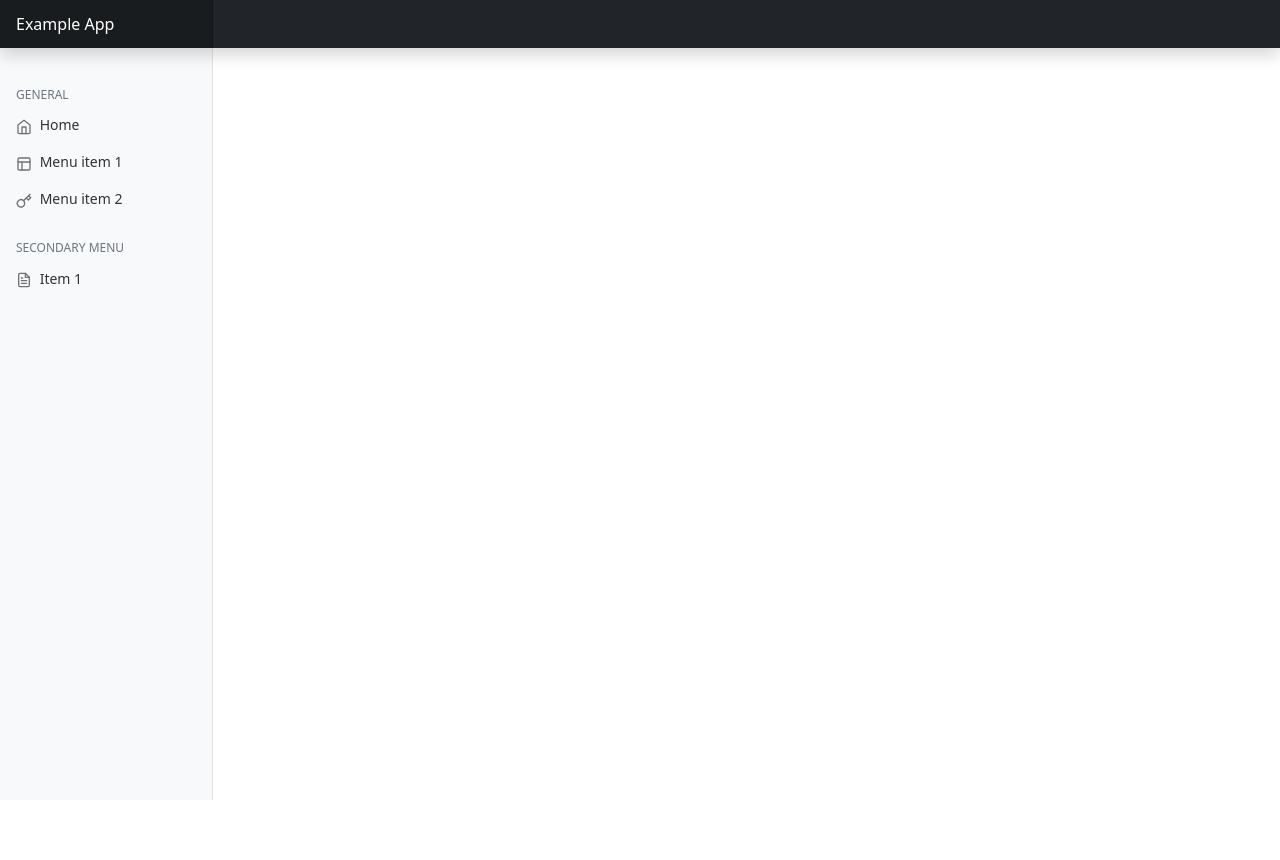
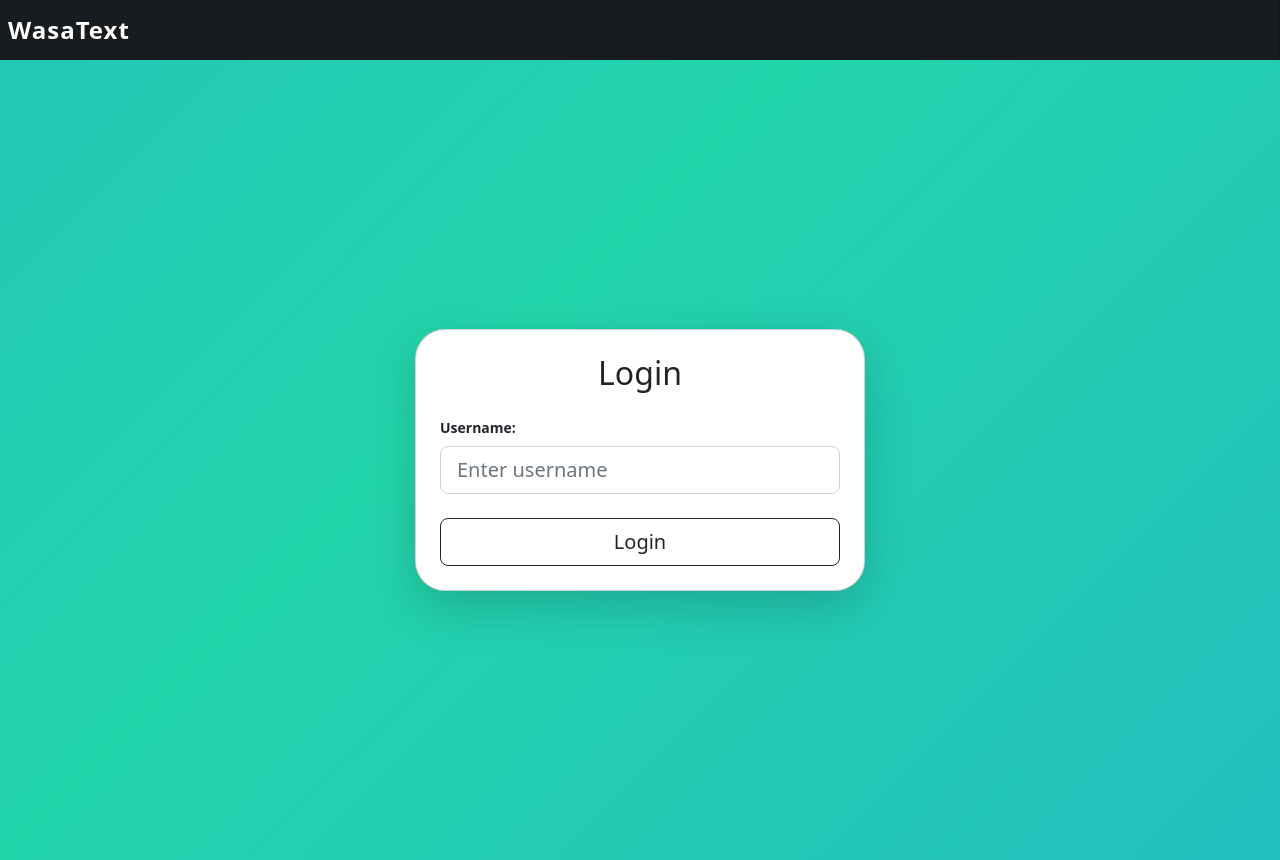
Before and after one commit to maisto1/WasaText, a Vue app in the folder webui/: page /#/login in a window 1280 px wide. Before the commit the page ends 800 px from the top, so only its background shows below. Built offline with nearby package versions, Linux system fonts and the light colour scheme.

Commit message:
add LoginView and change name to username

```diff
--- a/webui/index.html
+++ b/webui/index.html
@@ -1,7 +1,7 @@
 <!DOCTYPE html>
 <html lang="en">
 <head>
-	<title>Example app</title>
+	<title>WasaText</title>
 	<meta charset="UTF-8">
 	<link rel="icon" href="/favicon.ico"/>
 	<meta name="viewport" content="width=device-width, initial-scale=1">
--- a/webui/src/App.vue
+++ b/webui/src/App.vue
@@ -1,67 +1,31 @@
 <script setup>
 import { RouterLink, RouterView } from 'vue-router'
 </script>
-<script>
-export default {}
-</script>
 
 <template>
-
-	<header class="navbar navbar-dark sticky-top bg-dark flex-md-nowrap p-0 shadow">
-		<a class="navbar-brand col-md-3 col-lg-2 me-0 px-3 fs-6" href="#/">Example App</a>
-		<button class="navbar-toggler position-absolute d-md-none collapsed" type="button" data-bs-toggle="collapse" data-bs-target="#sidebarMenu" aria-controls="sidebarMenu" aria-expanded="false" aria-label="Toggle navigation">
-			<span class="navbar-toggler-icon"></span>
-		</button>
-	</header>
-
-	<div class="container-fluid">
-		<div class="row">
-			<nav id="sidebarMenu" class="col-md-3 col-lg-2 d-md-block bg-light sidebar collapse">
-				<div class="position-sticky pt-3 sidebar-sticky">
-					<h6 class="sidebar-heading d-flex justify-content-between align-items-center px-3 mt-4 mb-1 text-muted text-uppercase">
-						<span>General</span>
-					</h6>
-					<ul class="nav flex-column">
-						<li class="nav-item">
-							<RouterLink to="/" class="nav-link">
-								<svg class="feather"><use href="/feather-sprite-v4.29.0.svg#home"/></svg>
-								Home
-							</RouterLink>
-						</li>
-						<li class="nav-item">
-							<RouterLink to="/link1" class="nav-link">
-								<svg class="feather"><use href="/feather-sprite-v4.29.0.svg#layout"/></svg>
-								Menu item 1
-							</RouterLink>
-						</li>
-						<li class="nav-item">
-							<RouterLink to="/link2" class="nav-link">
-								<svg class="feather"><use href="/feather-sprite-v4.29.0.svg#key"/></svg>
-								Menu item 2
-							</RouterLink>
-						</li>
-					</ul>
-
-					<h6 class="sidebar-heading d-flex justify-content-between align-items-center px-3 mt-4 mb-1 text-muted text-uppercase">
-						<span>Secondary menu</span>
-					</h6>
-					<ul class="nav flex-column">
-						<li class="nav-item">
-							<RouterLink :to="'/some/' + 'variable_here' + '/path'" class="nav-link">
-								<svg class="feather"><use href="/feather-sprite-v4.29.0.svg#file-text"/></svg>
-								Item 1
-							</RouterLink>
-						</li>
-					</ul>
-				</div>
-			</nav>
-
-			<main class="col-md-9 ms-sm-auto col-lg-10 px-md-4">
-				<RouterView />
-			</main>
-		</div>
-	</div>
+ <div class="bg-dark">
+   <RouterLink to="/login" class="navbar-brand fw-bold ps-2">WasaText</RouterLink>
+    <main>
+      <RouterView />
+    </main>
+ </div>
 </template>
 
 <style>
+.navbar-brand {
+ font-size: 1.5rem;
+ letter-spacing: 1px;
+ color: white;
+ text-decoration: none;
+ padding: 1rem;
+ display: block;
+}
+
+.navbar-brand,
+.navbar-brand:hover,
+.navbar-brand:active,
+.navbar-brand:visited {
+  color: white;
+  text-decoration: none;
+}
 </style>
--- a/webui/src/views/HomeView.vue
+++ /dev/null
@@ -1,56 +0,0 @@
-<script>
-export default {
-	data: function() {
-		return {
-			errormsg: null,
-			loading: false,
-			some_data: null,
-		}
-	},
-	methods: {
-		async refresh() {
-			this.loading = true;
-			this.errormsg = null;
-			try {
-				let response = await this.$axios.get("/");
-				this.some_data = response.data;
-			} catch (e) {
-				this.errormsg = e.toString();
-			}
-			this.loading = false;
-		},
-	},
-	mounted() {
-		this.refresh()
-	}
-}
-</script>
-
-<template>
-	<div>
-		<div
-			class="d-flex justify-content-between flex-wrap flex-md-nowrap align-items-center pt-3 pb-2 mb-3 border-bottom">
-			<h1 class="h2">Home page</h1>
-			<div class="btn-toolbar mb-2 mb-md-0">
-				<div class="btn-group me-2">
-					<button type="button" class="btn btn-sm btn-outline-secondary" @click="refresh">
-						Refresh
-					</button>
-					<button type="button" class="btn btn-sm btn-outline-secondary" @click="exportList">
-						Export
-					</button>
-				</div>
-				<div class="btn-group me-2">
-					<button type="button" class="btn btn-sm btn-outline-primary" @click="newItem">
-						New
-					</button>
-				</div>
-			</div>
-		</div>
-
-		<ErrorMsg v-if="errormsg" :msg="errormsg"></ErrorMsg>
-	</div>
-</template>
-
-<style>
-</style>
--- /dev/null
+++ b/webui/src/views/LoginView.vue
@@ -0,0 +1,128 @@
+<script>
+export default {
+  data: function(){
+    return {
+      username:"",
+      errorMsg: null,
+      loading: false,
+      userId: null,
+      messsage:""
+    }
+  },
+  methods: {
+    async login(){
+      this.loading = true
+      if (this.username.length < 3){
+        console.error("Username must be at least 3 characters long");
+        return;
+      }
+      try{
+        console.log("Logging in with username: " + this.username);
+        const response = await this.$axios.post("/session",{
+          username: this.username
+        })
+        console.log("Response: ", response.data)
+        this.userId = response.data.id
+        this.saveToSessionStorage();
+        console.log("Token saved correctly")
+      }catch(e){
+        console.error("Error while logging in:", e);
+        console.error("Error message:", e.message);
+      }
+      setTimeout(() => {
+        this.loading = false;
+      }, 1000);
+    },
+
+    saveToSessionStorage(){
+      const bearerToken = `Bearer ${this.userId}`;
+      sessionStorage.setItem('authToken', bearerToken);
+      sessionStorage.setItem('username', this.username)
+    }
+  }
+}
+</script>
+
+<template>
+<div class="container-fluid animated-bg vh-100 d-flex align-items-center justify-content-center">
+  <div class="card shadow-lg" style="width: 450px;">
+    <div class="card-body p-4">
+      <h2 class="card-title text-center mb-4">Login</h2>
+      <form @submit.prevent="login">
+        <div class="mb-4">
+          <label for="username" class="form-label fw-bold">Username:</label>
+          <input
+            type="text"
+            class="form-control form-control-lg"
+            id="username"
+            v-model="username"
+            required
+            minlength="3"
+            maxlength="16"
+            placeholder="Enter username"
+          />
+        </div>
+        <div class="d-grid">
+            <button type="submit" class="btn btn-outline-dark btn-lg">
+              <span v-if="!loading">Login</span>
+              <span v-else class="spinner-border spinner-border-sm"></span>
+            </button>
+        </div>
+      </form>
+    </div>
+  </div>
+</div>
+</template>
+
+<style>
+.animated-bg {
+  background: linear-gradient(-45deg, #23a6d5, #23d5ab, #23a6d5, #23d5ab);
+  background-size: 400% 400%;
+  animation: gradient 15s ease infinite;
+}
+
+@keyframes gradient {
+  0% {
+    background-position: 0% 50%;
+  }
+  50% {
+    background-position: 100% 50%;
+  }
+  100% {
+    background-position: 0% 50%;
+  }
+}
+
+.card {
+  border-radius: 30px;
+}
+
+.btn.loading {
+  position: relative;
+  pointer-events: none;
+  color: transparent !important;
+}
+
+.btn.loading::after {
+  content: "";
+  position: absolute;
+  top: 50%;
+  left: 50%;
+  width: 16px;
+  height: 16px;
+  margin: -8px 0 0 -8px;
+  border-radius: 50%;
+  border: 2px solid #fff;
+  border-top-color: #000;
+  animation: spin 1s linear infinite;
+}
+
+@keyframes spin {
+  0% {
+    transform: rotate(0deg);
+  }
+  100% {
+    transform: rotate(360deg);
+  }
+}
+</style>
```
Also changed, not shown: webui/src/router/index.js (+2 -5 lines), 2 other files (tests, documents, lock files or other folders).
